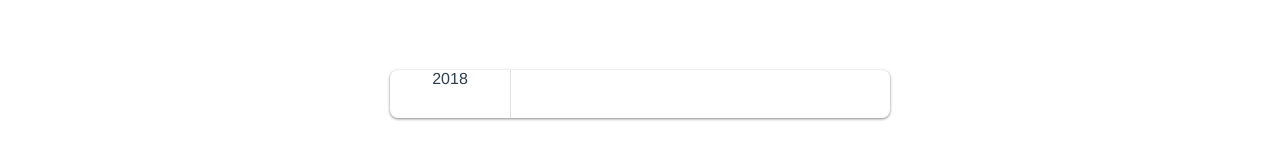
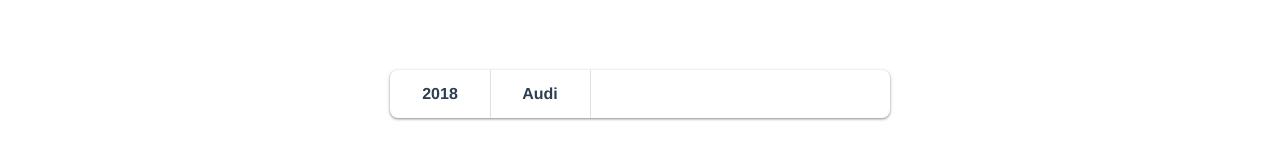
Before and after one commit to loama/ModusCreate-VueJS-FrontEnd, a Vue app: page / in a window 1280 px wide. Shown: the part 170-338 px from the top of the page. Built offline with nearby package versions, Linux system fonts and the light colour scheme.

Commit message:
update search

```diff
--- a/src/components/search.vue
+++ b/src/components/search.vue
@@ -5,7 +5,7 @@
       <div class="year"> {{years.selected}}</div>
       <div class="years"></div>
 
-      <div class="manufacturer"></div>
+      <div class="manufacturer">{{manufacturers.selected}}</div>
 
       <div class="model"></div>
     </div>
@@ -17,6 +17,9 @@
   name: 'HelloWorld',
   data () {
     return {
+      manufacturers: {
+        selected: 'Audi'
+      },
       years: {
         selected: 2018
       },
@@ -45,12 +48,25 @@
     background: #FFFFFF
     border-radius: 8px
     box-shadow: 0 1px 3px #888
+    font-weight: 600
+    font-size: 16px
+    line-height: 48px
 
     .year
       position: absolute
       top: 0
       left: 0
       height: 100%
-      width: 120px
+      width: 100px
       border-right: 1px solid #E0E0E0
+      cursor: pointer
+
+    .manufacturer
+      position: absolute
+      top: 0
+      left: 100px
+      height: 100%
+      width: 100px
+      border-right: 1px solid #E0E0E0
+      cursor: pointer
 </style>
```
